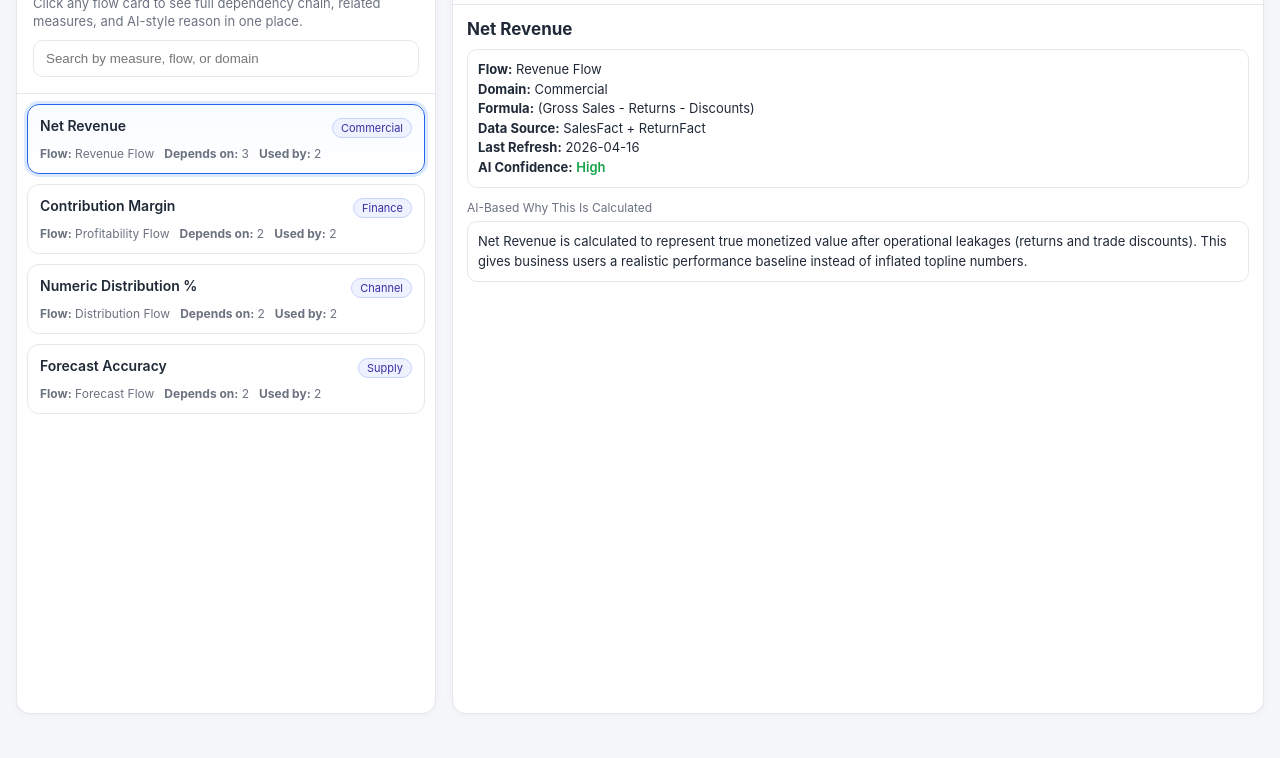
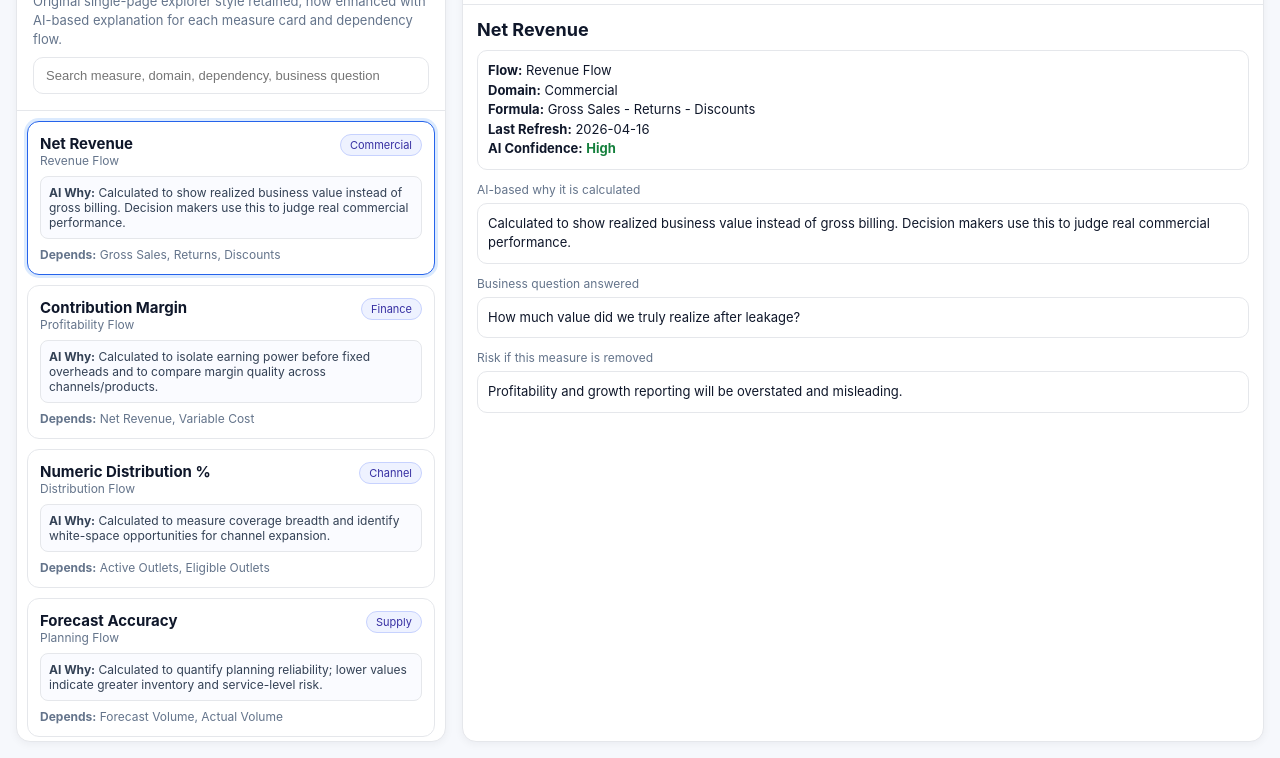
Before and after one commit to DarshanP1989/Nilesen-CMI, a plain HTML site: page irt_dependency_explorer (2).html in a window 1280 px wide. Shown: the part 70-828 px from the top of the page. Before the commit the page ends 800 px from the top, so only its background shows below. Drawn offline with Linux system fonts and the light colour scheme.

Commit message:
Enhance dependency explorer with per-measure AI rationale and dependency reasoning

```diff
--- a/irt_dependency_explorer (2).html
+++ b/irt_dependency_explorer (2).html
@@ -6,216 +6,73 @@
   <title>IRT Dependency Explorer</title>
   <style>
     :root {
-      --bg: #f5f7fb;
-      --card: #ffffff;
-      --text: #1f2937;
-      --muted: #6b7280;
-      --primary: #2563eb;
-      --primary-soft: #dbeafe;
-      --line: #e5e7eb;
-      --good: #16a34a;
-      --warn: #d97706;
-      --chip: #eef2ff;
+      --bg:#f6f8fc; --panel:#fff; --line:#e5e7eb; --text:#0f172a; --muted:#64748b;
+      --primary:#2563eb; --primary-soft:#dbeafe; --chip:#eef2ff; --ok:#15803d; --warn:#b45309;
     }
+    *{box-sizing:border-box}
+    body{margin:0;font-family:Inter,Segoe UI,Arial,sans-serif;background:var(--bg);color:var(--text)}
+    .layout{display:grid;grid-template-columns:minmax(320px,430px) 1fr;gap:16px;min-height:100vh;padding:16px}
+    .panel{background:var(--panel);border:1px solid var(--line);border-radius:14px;box-shadow:0 2px 8px rgba(15,23,42,.05)}
 
-    * { box-sizing: border-box; }
-    body {
-      margin: 0;
-      font-family: Inter, Segoe UI, Arial, sans-serif;
-      background: var(--bg);
-      color: var(--text);
-    }
+    .left-head{padding:16px;border-bottom:1px solid var(--line);display:grid;gap:8px}
+    .title{font-size:18px;font-weight:800}
+    .sub{font-size:13px;color:var(--muted);line-height:1.45}
+    .search{padding:10px 12px;border:1px solid var(--line);border-radius:10px;font-size:13px}
+    .cards{padding:10px;max-height:calc(100vh - 170px);overflow:auto;display:grid;gap:10px}
 
-    .layout {
-      display: grid;
-      grid-template-columns: minmax(280px, 420px) 1fr;
-      gap: 16px;
-      min-height: 100vh;
-      padding: 16px;
-    }
+    .flow-card{border:1px solid var(--line);border-radius:12px;padding:12px;background:#fff;cursor:pointer;transition:.15s ease}
+    .flow-card:hover{transform:translateY(-1px);border-color:#cbd5e1}
+    .flow-card.active{border-color:var(--primary);box-shadow:0 0 0 3px var(--primary-soft)}
+    .card-head{display:flex;justify-content:space-between;gap:10px;align-items:start}
+    .measure{font-weight:700;font-size:15px}
+    .domain{font-size:11px;padding:3px 9px;border-radius:999px;background:var(--chip);color:#3730a3;border:1px solid #c7d2fe;white-space:nowrap}
+    .muted{color:var(--muted);font-size:12px}
+    .mini{margin-top:8px;padding:8px;border:1px solid var(--line);border-radius:8px;background:#fafbff;font-size:12px;color:#334155}
 
-    .panel {
-      background: var(--card);
-      border: 1px solid var(--line);
-      border-radius: 14px;
-      box-shadow: 0 2px 8px rgba(15, 23, 42, 0.04);
-    }
+    .right{display:grid;grid-template-rows:auto 1fr;min-height:0}
+    .tabs{display:flex;gap:8px;padding:12px;border-bottom:1px solid var(--line);flex-wrap:wrap}
+    .tab{border:1px solid var(--line);background:#fff;color:var(--muted);padding:8px 10px;border-radius:8px;cursor:pointer;font-size:13px}
+    .tab.active{background:#eff6ff;border-color:#bfdbfe;color:#1d4ed8;font-weight:700}
 
-    .left-head {
-      padding: 16px;
-      border-bottom: 1px solid var(--line);
-      display: grid;
-      gap: 10px;
-    }
-
-    .title { font-size: 18px; font-weight: 700; }
-    .sub { color: var(--muted); font-size: 13px; line-height: 1.4; }
-
-    .search {
-      width: 100%;
-      border: 1px solid var(--line);
-      border-radius: 10px;
-      padding: 10px 12px;
-      outline: none;
-    }
-
-    .cards {
-      max-height: calc(100vh - 175px);
-      overflow: auto;
-      padding: 10px;
-      display: grid;
-      gap: 10px;
-    }
-
-    .flow-card {
-      border: 1px solid var(--line);
-      border-radius: 12px;
-      padding: 12px;
-      cursor: pointer;
-      transition: .15s ease;
-      background: #fff;
-    }
-
-    .flow-card:hover { border-color: #cbd5e1; transform: translateY(-1px); }
-    .flow-card.active {
-      border-color: var(--primary);
-      background: linear-gradient(0deg, #fff, #f8fbff);
-      box-shadow: 0 0 0 3px var(--primary-soft);
-    }
-
-    .card-top {
-      display: flex;
-      justify-content: space-between;
-      align-items: center;
-      gap: 10px;
-      margin-bottom: 8px;
-    }
-
-    .chip {
-      padding: 2px 8px;
-      border-radius: 999px;
-      font-size: 11px;
-      background: var(--chip);
-      color: #3730a3;
-      border: 1px solid #c7d2fe;
-      white-space: nowrap;
-    }
-
-    .metric {
-      font-size: 14px;
-      font-weight: 600;
-      margin-bottom: 4px;
-    }
-
-    .meta {
-      color: var(--muted);
-      font-size: 12px;
-      display: flex;
-      gap: 10px;
-      flex-wrap: wrap;
-    }
-
-    .right {
-      display: grid;
-      grid-template-rows: auto 1fr;
-      min-height: 0;
-    }
-
-    .tabs {
-      border-bottom: 1px solid var(--line);
-      display: flex;
-      gap: 6px;
-      padding: 12px;
-      flex-wrap: wrap;
-    }
-
-    .tab {
-      border: 1px solid var(--line);
-      background: #fff;
-      border-radius: 8px;
-      padding: 8px 10px;
-      cursor: pointer;
-      font-size: 13px;
-      color: var(--muted);
-    }
-
-    .tab.active {
-      color: #1d4ed8;
-      border-color: #bfdbfe;
-      background: #eff6ff;
-      font-weight: 600;
-    }
-
-    .content { padding: 14px; overflow: auto; }
-    .tab-pane { display: none; }
-    .tab-pane.active { display: block; }
-
-    .h2 { font-weight: 700; margin: 0 0 10px; font-size: 17px; }
-    .label { color: var(--muted); font-size: 12px; margin-top: 12px; margin-bottom: 6px; }
-    .box {
-      border: 1px solid var(--line);
-      border-radius: 10px;
-      padding: 10px;
-      background: #fff;
-      font-size: 13px;
-      line-height: 1.5;
-    }
-
-    .list { margin: 0; padding-left: 18px; }
-    .list li { margin-bottom: 6px; }
-
-    .flow {
-      display: flex;
-      flex-wrap: wrap;
-      gap: 8px;
-      align-items: center;
-      margin-top: 8px;
-    }
-
-    .node {
-      border: 1px solid var(--line);
-      background: #fff;
-      border-radius: 8px;
-      padding: 8px 10px;
-      font-size: 12px;
-      font-weight: 600;
-    }
-
-    .arrow { color: #94a3b8; font-weight: 700; }
-    .status-good { color: var(--good); font-weight: 600; }
-    .status-warn { color: var(--warn); font-weight: 600; }
-
-    .empty {
-      color: var(--muted);
-      border: 1px dashed #cbd5e1;
-      border-radius: 8px;
-      padding: 10px;
-      font-size: 13px;
-    }
+    .content{padding:14px;overflow:auto}
+    .pane{display:none}.pane.active{display:block}
+    .h2{margin:0 0 10px;font-size:18px}
+    .section{margin-top:12px}
+    .label{font-size:12px;color:var(--muted);margin:0 0 6px}
+    .box{border:1px solid var(--line);border-radius:10px;padding:10px;background:#fff;font-size:13px;line-height:1.5}
+    .list{margin:0;padding-left:18px}
+    .list li{margin-bottom:6px}
+    .flow-line{display:flex;align-items:center;gap:8px;flex-wrap:wrap}
+    .node{border:1px solid var(--line);border-radius:8px;padding:7px 10px;font-size:12px;font-weight:700;background:#fff}
+    .arrow{color:#94a3b8;font-weight:700}
+    .ok{color:var(--ok);font-weight:700}.warn{color:var(--warn);font-weight:700}
+    .table{width:100%;border-collapse:collapse;font-size:12px}
+    .table th,.table td{border:1px solid var(--line);padding:8px;vertical-align:top;text-align:left}
+    .table th{background:#f8fafc}
+    .empty{border:1px dashed #cbd5e1;padding:10px;border-radius:8px;color:var(--muted);font-size:13px}
   </style>
 </head>
 <body>
   <div class="layout">
     <section class="panel">
       <div class="left-head">
-        <div class="title">IRT Measure Dependency Explorer</div>
-        <div class="sub">Click any flow card to see full dependency chain, related measures, and AI-style reason in one place.</div>
-        <input id="searchInput" class="search" placeholder="Search by measure, flow, or domain" />
+        <div class="title">IRT Dependency Explorer</div>
+        <div class="sub">Original single-page explorer style retained, now enhanced with AI-based explanation for each measure card and dependency flow.</div>
+        <input id="searchInput" class="search" placeholder="Search measure, domain, dependency, business question" />
       </div>
       <div class="cards" id="cards"></div>
     </section>
 
     <section class="panel right">
-      <div class="tabs" id="tabs">
+      <div class="tabs">
         <button class="tab active" data-tab="info">Info</button>
-        <button class="tab" data-tab="dependency">Dependency Flow</button>
+        <button class="tab" data-tab="flow">Dependency Flow</button>
         <button class="tab" data-tab="related">Related Measures</button>
       </div>
-
       <div class="content">
-        <div class="tab-pane active" id="infoPane"></div>
-        <div class="tab-pane" id="dependencyPane"></div>
-        <div class="tab-pane" id="relatedPane"></div>
+        <div class="pane active" id="infoPane"></div>
+        <div class="pane" id="flowPane"></div>
+        <div class="pane" id="relatedPane"></div>
       </div>
     </section>
   </div>
@@ -224,106 +81,120 @@
     const measureFlows = [
       {
         id: 'M1',
+        measure: 'Net Revenue',
         flowName: 'Revenue Flow',
-        measure: 'Net Revenue',
         domain: 'Commercial',
-        formula: '(Gross Sales - Returns - Discounts)',
-        dependencies: ['Gross Sales', 'Returns', 'Discounts'],
-        usedBy: ['Contribution Margin', 'Growth %'],
-        dataSource: 'SalesFact + ReturnFact',
-        aiReason: 'Net Revenue is calculated to represent true monetized value after operational leakages (returns and trade discounts). This gives business users a realistic performance baseline instead of inflated topline numbers.',
+        formula: 'Gross Sales - Returns - Discounts',
+        dependencies: ['Gross Sales','Returns','Discounts'],
+        usedBy: ['Contribution Margin','Growth %'],
+        dependencyReason: {
+          'Gross Sales': 'Creates the starting topline value.',
+          'Returns': 'Removes reversed or refunded value from sales.',
+          'Discounts': 'Removes trade/consumer concessions to show true realization.'
+        },
+        aiWhyCalculated: 'Calculated to show realized business value instead of gross billing. Decision makers use this to judge real commercial performance.',
+        aiBusinessQuestion: 'How much value did we truly realize after leakage?',
+        aiImpactIfMissing: 'Profitability and growth reporting will be overstated and misleading.',
         confidence: 'High',
         lastRefresh: '2026-04-16'
       },
       {
         id: 'M2',
+        measure: 'Contribution Margin',
         flowName: 'Profitability Flow',
-        measure: 'Contribution Margin',
         domain: 'Finance',
         formula: 'Net Revenue - Variable Cost',
-        dependencies: ['Net Revenue', 'Variable Cost'],
-        usedBy: ['CM %', 'Profit Bridge'],
-        dataSource: 'SalesFact + CostFact',
-        aiReason: 'Contribution Margin isolates earning power before fixed overheads. It is used to compare product/channel health and guide tactical price-promo decisions.',
+        dependencies: ['Net Revenue','Variable Cost'],
+        usedBy: ['CM %','Profit Bridge'],
+        dependencyReason: {
+          'Net Revenue': 'Represents realized sales value to start margin logic.',
+          'Variable Cost': 'Captures cost directly tied to units sold.'
+        },
+        aiWhyCalculated: 'Calculated to isolate earning power before fixed overheads and to compare margin quality across channels/products.',
+        aiBusinessQuestion: 'Which products/channels are truly profitable at unit economics level?',
+        aiImpactIfMissing: 'Teams cannot reliably optimize mix, promotion, or pricing decisions.',
         confidence: 'High',
         lastRefresh: '2026-04-16'
       },
       {
         id: 'M3',
+        measure: 'Numeric Distribution %',
         flowName: 'Distribution Flow',
-        measure: 'Numeric Distribution %',
         domain: 'Channel',
         formula: 'Active Outlets / Total Eligible Outlets',
-        dependencies: ['Active Outlets', 'Eligible Outlets'],
-        usedBy: ['Weighted Distribution', 'Reach Index'],
-        dataSource: 'OutletUniverse + SalesCoverage',
-        aiReason: 'Numeric Distribution % is calculated to show coverage breadth. It is a lead indicator for volume growth, especially in emerging channels.',
+        dependencies: ['Active Outlets','Eligible Outlets'],
+        usedBy: ['Weighted Distribution','Reach Index'],
+        dependencyReason: {
+          'Active Outlets': 'Counts points of sale where product is actually selling.',
+          'Eligible Outlets': 'Defines addressable universe for fair coverage percentage.'
+        },
+        aiWhyCalculated: 'Calculated to measure coverage breadth and identify white-space opportunities for channel expansion.',
+        aiBusinessQuestion: 'Are we present in enough outlets to unlock growth?',
+        aiImpactIfMissing: 'Sales gaps may be misread as demand issues instead of distribution gaps.',
         confidence: 'Medium',
         lastRefresh: '2026-04-15'
       },
       {
         id: 'M4',
-        flowName: 'Forecast Flow',
         measure: 'Forecast Accuracy',
+        flowName: 'Planning Flow',
         domain: 'Supply',
         formula: '1 - ABS(Forecast - Actual)/Actual',
-        dependencies: ['Forecast Volume', 'Actual Volume'],
-        usedBy: ['Inventory Risk', 'Bias Index'],
-        dataSource: 'DemandPlan + Sellout',
-        aiReason: 'Forecast Accuracy is calculated to quantify planning quality. Low accuracy increases inventory and service risk, so this metric directly influences replenishment governance.',
+        dependencies: ['Forecast Volume','Actual Volume'],
+        usedBy: ['Inventory Risk','Bias Index'],
+        dependencyReason: {
+          'Forecast Volume': 'Planned demand baseline from planning cycle.',
+          'Actual Volume': 'Observed reality used as ground-truth benchmark.'
+        },
+        aiWhyCalculated: 'Calculated to quantify planning reliability; lower values indicate greater inventory and service-level risk.',
+        aiBusinessQuestion: 'How reliable is our planning signal for replenishment and inventory decisions?',
+        aiImpactIfMissing: 'Higher stockouts/overstock risk with no early warning metric.',
         confidence: 'Medium',
         lastRefresh: '2026-04-14'
       }
     ];
 
     const cardsEl = document.getElementById('cards');
-    const searchInput = document.getElementById('searchInput');
+    const searchEl = document.getElementById('searchInput');
     const tabs = document.querySelectorAll('.tab');
     const panes = {
       info: document.getElementById('infoPane'),
-      dependency: document.getElementById('dependencyPane'),
+      flow: document.getElementById('flowPane'),
       related: document.getElementById('relatedPane')
     };
 
     let selectedId = measureFlows[0].id;
 
-    function renderCards(list = measureFlows) {
-      cardsEl.innerHTML = list.map(item => {
-        const active = item.id === selectedId ? 'active' : '';
-        return `
-          <article class="flow-card ${active}" data-id="${item.id}">
-            <div class="card-top">
-              <div class="metric">${item.measure}</div>
-              <span class="chip">${item.domain}</span>
+    function selected(){ return measureFlows.find(x => x.id === selectedId); }
+
+    function renderCards(list){
+      cardsEl.innerHTML = list.map(item => `
+        <article class="flow-card ${item.id===selectedId?'active':''}" data-id="${item.id}">
+          <div class="card-head">
+            <div>
+              <div class="measure">${item.measure}</div>
+              <div class="muted">${item.flowName}</div>
             </div>
-            <div class="meta">
-              <span><strong>Flow:</strong> ${item.flowName}</span>
-              <span><strong>Depends on:</strong> ${item.dependencies.length}</span>
-              <span><strong>Used by:</strong> ${item.usedBy.length}</span>
-            </div>
-          </article>
-        `;
-      }).join('');
+            <span class="domain">${item.domain}</span>
+          </div>
+          <div class="mini"><strong>AI Why:</strong> ${item.aiWhyCalculated}</div>
+          <div class="muted" style="margin-top:8px"><strong>Depends:</strong> ${item.dependencies.join(', ')}</div>
+        </article>
+      `).join('');
 
-      cardsEl.querySelectorAll('.flow-card').forEach(card => {
-        card.addEventListener('click', () => {
-          selectedId = card.dataset.id;
+      cardsEl.querySelectorAll('.flow-card').forEach(c => {
+        c.addEventListener('click', () => {
+          selectedId = c.dataset.id;
           renderCards(list);
-          renderDetail(getSelected());
+          renderDetails(selected());
           setTab('info');
         });
       });
     }
 
-    function getSelected() {
-      return measureFlows.find(m => m.id === selectedId);
-    }
-
-    function renderDetail(item) {
-      if (!item) {
-        Object.values(panes).forEach(el => {
-          el.innerHTML = '<div class="empty">No measure selected.</div>';
-        });
+    function renderDetails(item){
+      if(!item){
+        Object.values(panes).forEach(p => p.innerHTML = '<div class="empty">No record found for the current filter.</div>');
         return;
       }
 
@@ -333,70 +204,80 @@
           <div><strong>Flow:</strong> ${item.flowName}</div>
           <div><strong>Domain:</strong> ${item.domain}</div>
           <div><strong>Formula:</strong> ${item.formula}</div>
-          <div><strong>Data Source:</strong> ${item.dataSource}</div>
           <div><strong>Last Refresh:</strong> ${item.lastRefresh}</div>
-          <div><strong>AI Confidence:</strong> <span class="${item.confidence === 'High' ? 'status-good' : 'status-warn'}">${item.confidence}</span></div>
+          <div><strong>AI Confidence:</strong> <span class="${item.confidence==='High'?'ok':'warn'}">${item.confidence}</span></div>
         </div>
 
-        <div class="label">AI-Based Why This Is Calculated</div>
-        <div class="box">${item.aiReason}</div>
+        <div class="section">
+          <p class="label">AI-based why it is calculated</p>
+          <div class="box">${item.aiWhyCalculated}</div>
+        </div>
+
+        <div class="section">
+          <p class="label">Business question answered</p>
+          <div class="box">${item.aiBusinessQuestion}</div>
+        </div>
+
+        <div class="section">
+          <p class="label">Risk if this measure is removed</p>
+          <div class="box">${item.aiImpactIfMissing}</div>
+        </div>
       `;
 
-      const dependencyChain = [...item.dependencies, item.measure, ...item.usedBy];
-      panes.dependency.innerHTML = `
+      const chain = [...item.dependencies, item.measure, ...item.usedBy];
+      panes.flow.innerHTML = `
         <h2 class="h2">Dependency Flow: ${item.measure}</h2>
-        <div class="label">End-to-end chain</div>
-        <div class="flow">
-          ${dependencyChain.map((node, idx) => `
-            <span class="node">${node}</span>${idx < dependencyChain.length - 1 ? '<span class="arrow">→</span>' : ''}
-          `).join('')}
-        </div>
+        <p class="label">End-to-end dependency chain</p>
+        <div class="flow-line">${chain.map((n,i) => `<span class="node">${n}</span>${i<chain.length-1?'<span class="arrow">→</span>':''}`).join('')}</div>
 
-        <div class="label">Input Dependencies</div>
-        <div class="box">
-          <ul class="list">
-            ${item.dependencies.map(dep => `<li>${dep}</li>`).join('')}
-          </ul>
+        <div class="section">
+          <p class="label">AI explanation for each dependency</p>
+          <table class="table">
+            <thead><tr><th>Dependency</th><th>Why it is needed</th></tr></thead>
+            <tbody>
+              ${item.dependencies.map(d => `<tr><td>${d}</td><td>${item.dependencyReason[d] || 'Required input for measure computation.'}</td></tr>`).join('')}
+            </tbody>
+          </table>
         </div>
       `;
 
       panes.related.innerHTML = `
         <h2 class="h2">Related Measures</h2>
-        <div class="label">Upstream (what this needs)</div>
-        <div class="box">
-          <ul class="list">${item.dependencies.map(dep => `<li>${dep}</li>`).join('')}</ul>
+        <div class="section">
+          <p class="label">Upstream inputs</p>
+          <div class="box"><ul class="list">${item.dependencies.map(d => `<li>${d}</li>`).join('')}</ul></div>
         </div>
-
-        <div class="label">Downstream (what uses this)</div>
-        <div class="box">
-          <ul class="list">${item.usedBy.map(dep => `<li>${dep}</li>`).join('')}</ul>
+        <div class="section">
+          <p class="label">Downstream outputs using this measure</p>
+          <div class="box"><ul class="list">${item.usedBy.map(d => `<li>${d}</li>`).join('')}</ul></div>
         </div>
       `;
     }
 
-    function setTab(tab) {
-      tabs.forEach(t => t.classList.toggle('active', t.dataset.tab === tab));
-      Object.entries(panes).forEach(([key, pane]) => pane.parentElement.querySelector(`#${key}Pane`).classList.toggle('active', key === tab));
+    function setTab(key){
+      tabs.forEach(t => t.classList.toggle('active', t.dataset.tab === key));
+      Object.entries(panes).forEach(([k,p]) => p.classList.toggle('active', k===key));
     }
 
-    tabs.forEach(btn => btn.addEventListener('click', () => setTab(btn.dataset.tab)));
+    tabs.forEach(t => t.addEventListener('click', () => setTab(t.dataset.tab)));
 
-    searchInput.addEventListener('input', (e) => {
-      const q = e.target.value.trim().toLowerCase();
-      const filtered = measureFlows.filter(item =>
-        [item.measure, item.flowName, item.domain, ...item.dependencies, ...item.usedBy]
-          .join(' ')
-          .toLowerCase()
-          .includes(q)
-      );
+    function filterList(){
+      const q = searchEl.value.trim().toLowerCase();
+      const list = measureFlows.filter(item => [
+        item.measure, item.flowName, item.domain, item.formula,
+        item.aiWhyCalculated, item.aiBusinessQuestion, item.aiImpactIfMissing,
+        ...item.dependencies, ...item.usedBy
+      ].join(' ').toLowerCase().includes(q));
 
-      if (!filtered.some(f => f.id === selectedId) && filtered.length) selectedId = filtered[0].id;
-      renderCards(filtered);
-      renderDetail(filtered.find(f => f.id === selectedId) || null);
-    });
+      if(list.length && !list.some(x => x.id === selectedId)) selectedId = list[0].id;
+      renderCards(list);
+      renderDetails(list.find(x => x.id === selectedId) || null);
+    }
 
-    renderCards();
-    renderDetail(getSelected());
+    searchEl.addEventListener('input', filterList);
+
+    renderCards(measureFlows);
+    renderDetails(selected());
   </script>
 </body>
 </html>
```
